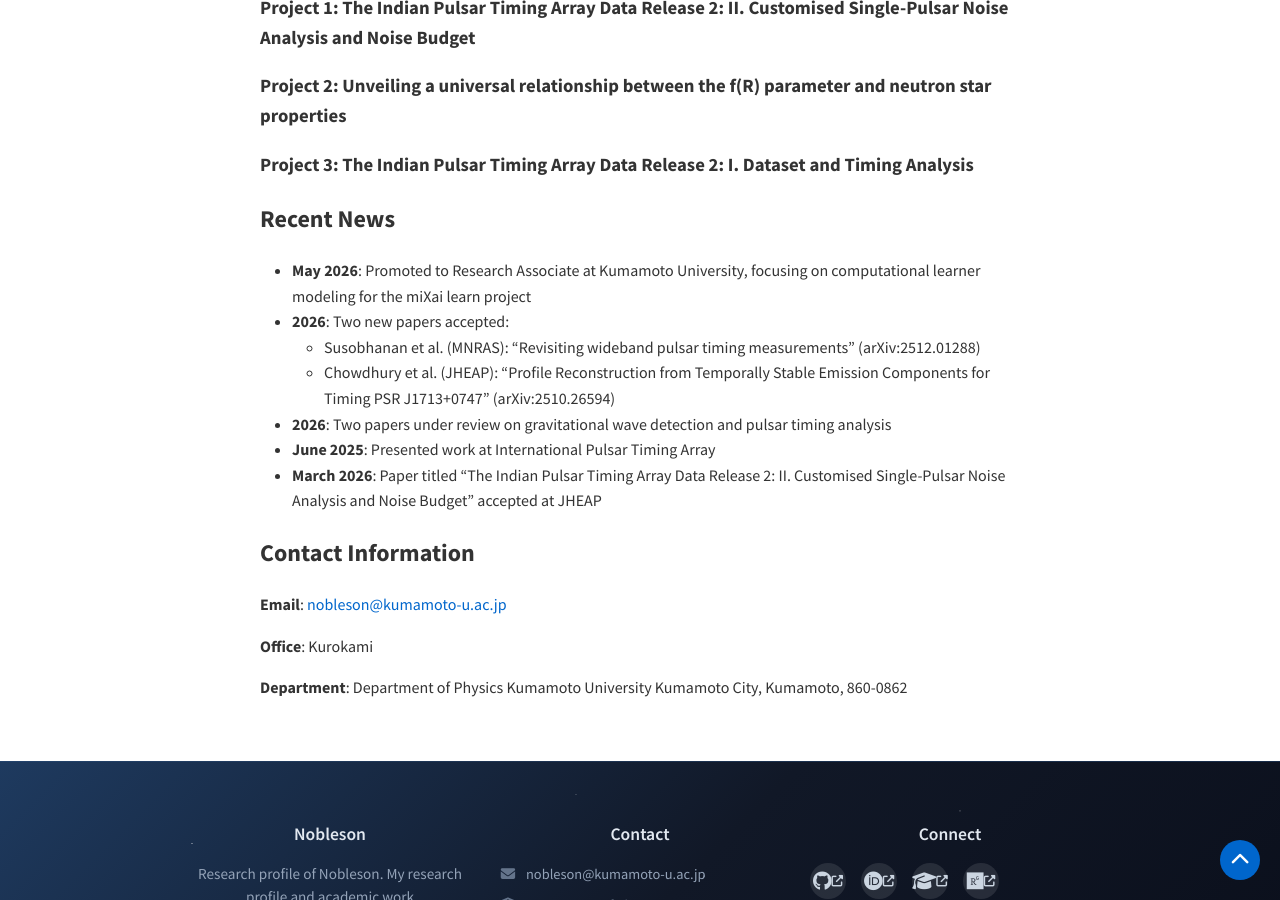
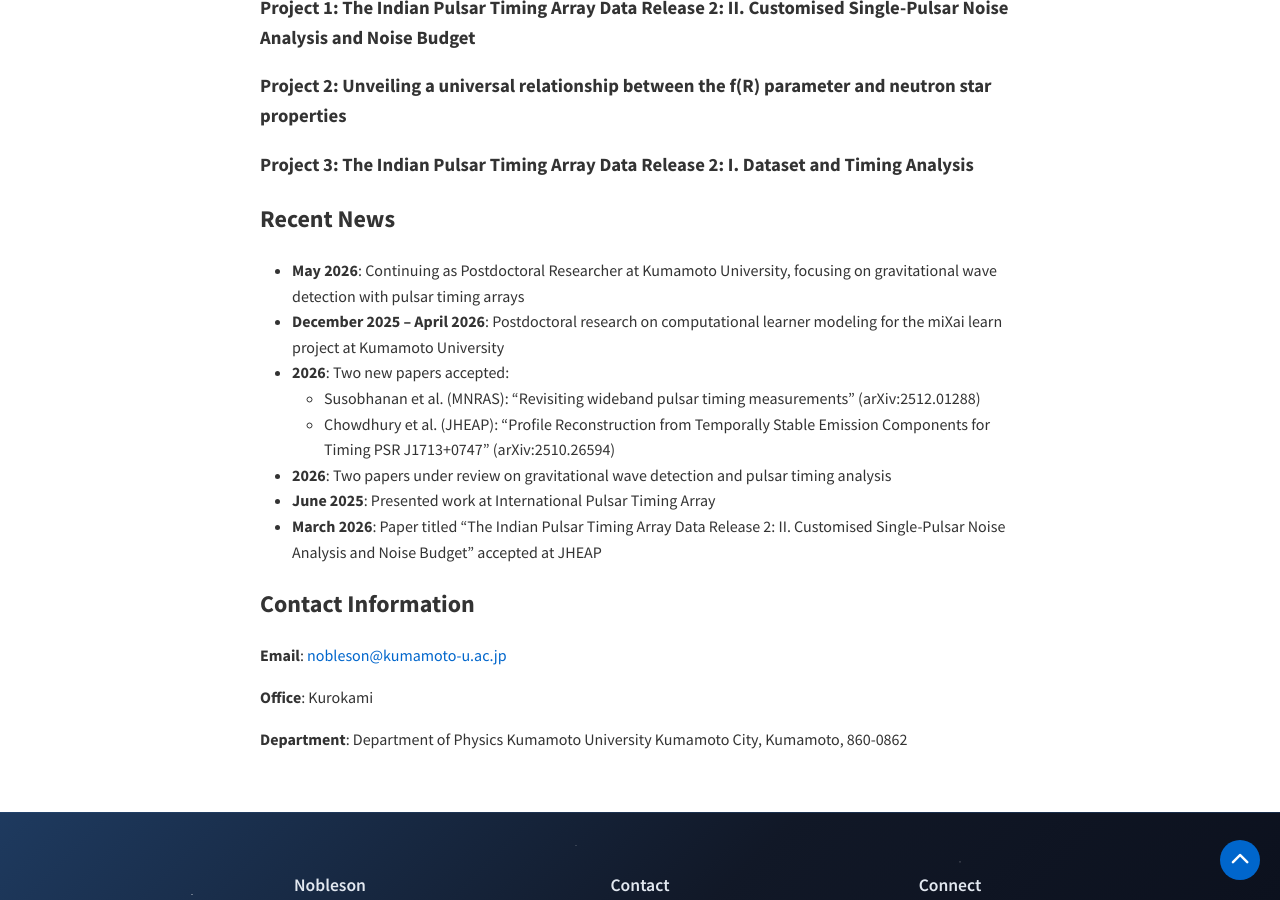
Before and after one commit to nobleson-phy/nobleson-phy.github.io, a Jekyll site: the page built from index.md, in a window 1280 px wide and 900 px high, scrolled down 1186 px. Built offline with Jekyll 4.4.1, drawn with Linux system fonts in a browser that asks for light colours; some web fonts are replaced.

Commit message:
Correct Recent News section - fix position descriptions
- May 2026: Postdoctoral Researcher (gravitational wave detection focus)
- Dec 2025 - Apr 2026: Postdoctoral research (miXai learn project)
- Separate entries to accurately reflect different research focuses

Co-Authored-By: Claude Haiku 4.5 <noreply@anthropic.com>

```diff
--- a/index.md
+++ b/index.md
@@ -29,7 +29,8 @@ Keywords: Gravitational Waves, Pulsar Timing Arrays, Millisecond Pulsars, Superm
 
 ## Recent News
 
-- **May 2026**: Promoted to Research Associate at Kumamoto University, focusing on computational learner modeling for the miXai learn project
+- **May 2026**: Continuing as Postdoctoral Researcher at Kumamoto University, focusing on gravitational wave detection with pulsar timing arrays
+- **December 2025 -- April 2026**: Postdoctoral research on computational learner modeling for the miXai learn project at Kumamoto University
 - **2026**: Two new papers accepted:
   - Susobhanan et al. (MNRAS): "Revisiting wideband pulsar timing measurements" (arXiv:2512.01288)
   - Chowdhury et al. (JHEAP): "Profile Reconstruction from Temporally Stable Emission Components for Timing PSR J1713+0747" (arXiv:2510.26594)
```
